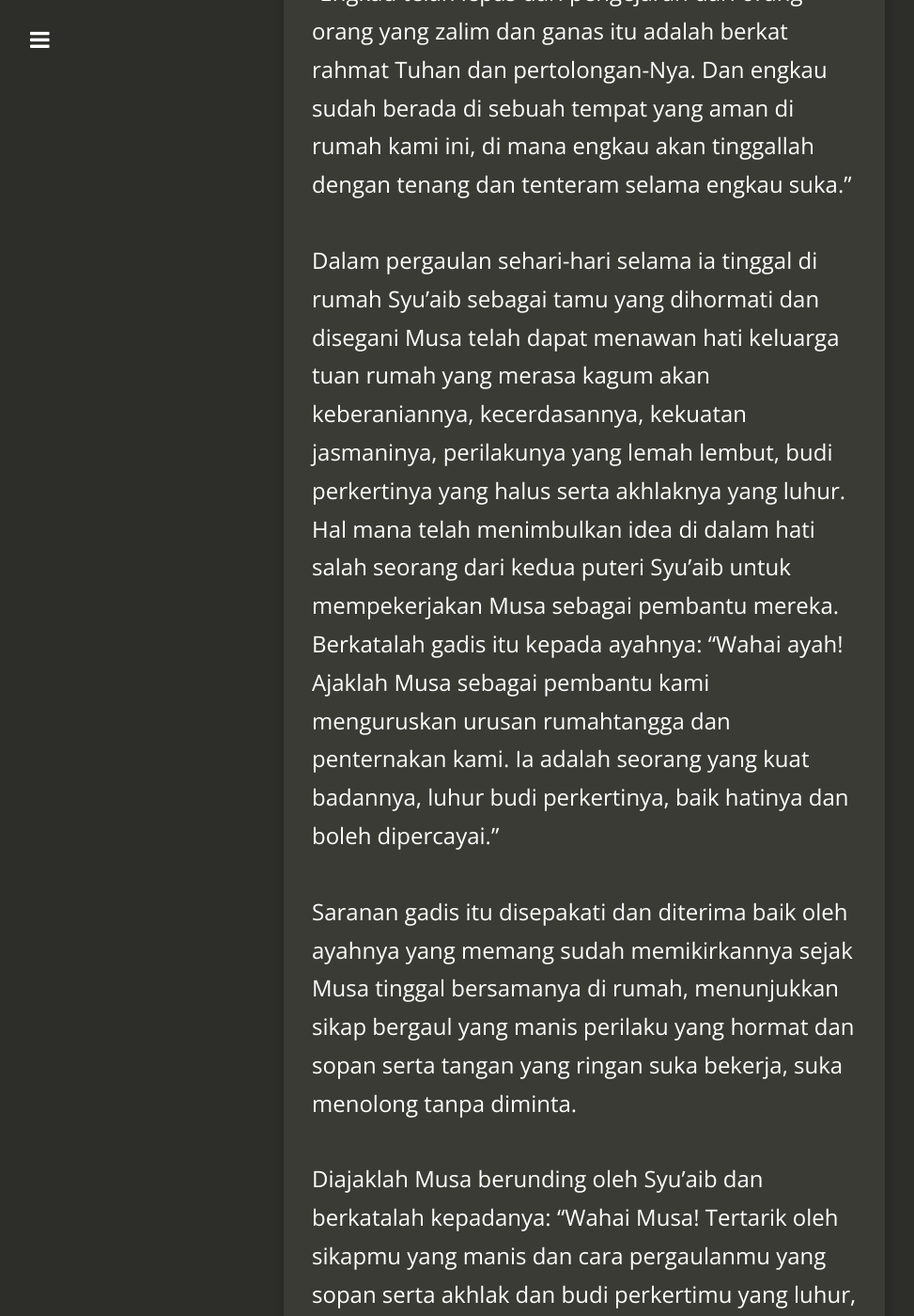
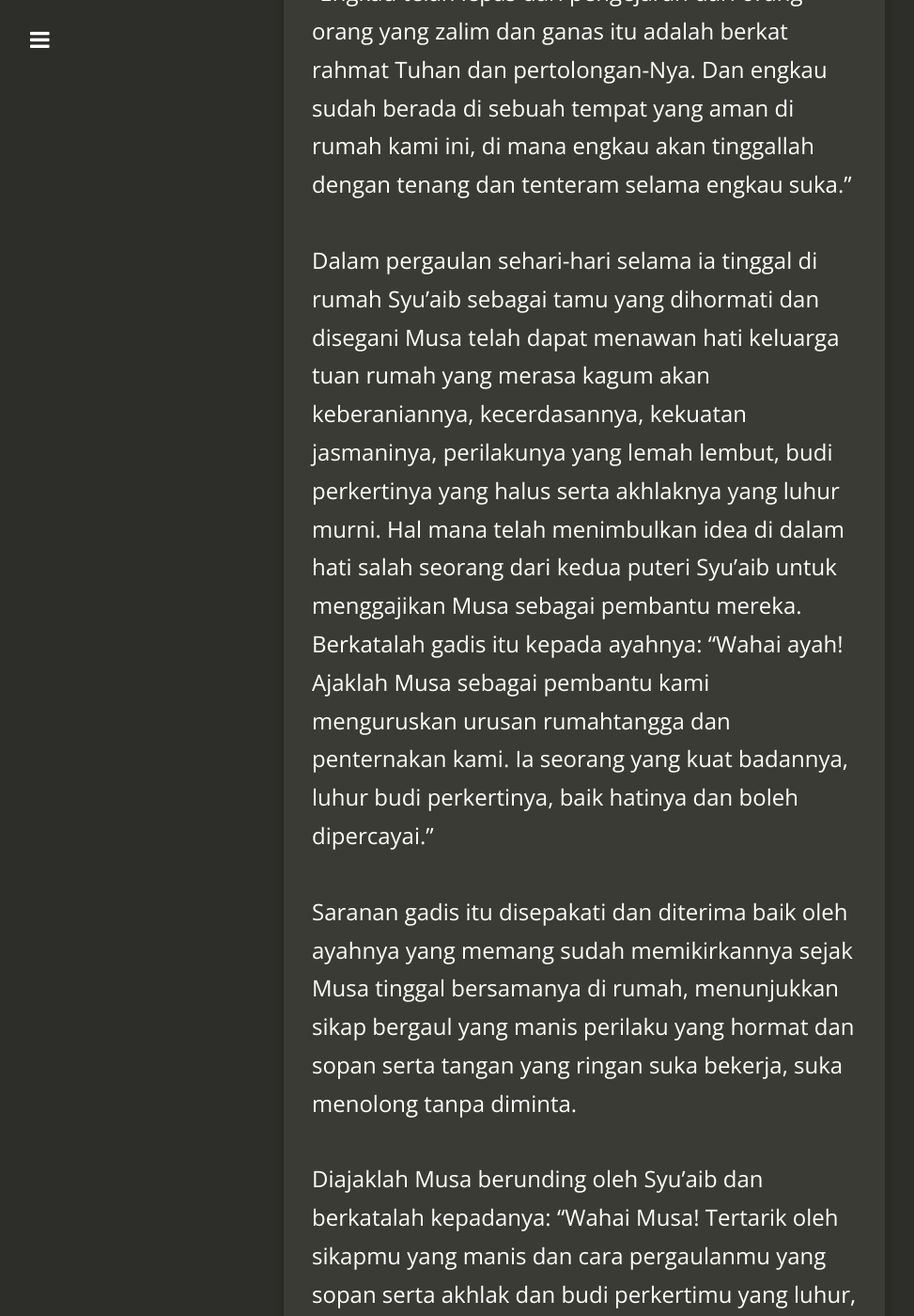
Before and after one commit to kedamaian/swsyafiq, a Jekyll site: the page built from _posts/2018-03-27-kisah-nabi-musa.md, in a window 1280 px wide and 1400 px high, scrolled down 23371 px. Shown: the whole window at 94% size, without its empty margins (18-991 px from the left). Built offline with Jekyll 4.4.1, drawn with Linux system fonts in a browser that asks for light colours; nearby versions of some CDN libraries; comment, search, counter and statistics services are not loaded; some of the changed text lies outside the part shown.

Commit message:
Update 2018-03-27-kisah-nabi-musa.md

```diff
--- a/_posts/2018-03-27-kisah-nabi-musa.md
+++ b/_posts/2018-03-27-kisah-nabi-musa.md
@@ -122,22 +122,22 @@
 
 Musa sebagai perantau yang masih asing di negeri itu, tiada mengenal dan dikenali orang tanpa berfikir panjang menerima undangan gadis itu dengan senang hati. Ia lalu mengikuti gadis itu dari belakang menuju ke rumah ayahnya yang bersedia menerimanya dengan penuh ramah-tamah, hormat dan mengucapkan terima kasihnya.
 
-Dalam berbincang-bincang dan bercakap-cakap dengan Syu'aib ayah kedua gadis yang sudah lanjut usianya itu Musa mengisahkan kepadanya peristiwa yang terjadi pada dirinya di Mesir sehingga terpaksa ia melarikan diri dan keluar meninggalkan tanah airnya bagi mengelakkan hukuman penyembelihan yang telah direncanakan oleh kaum Fir'aun terhadap dirinya.
+Dalam berbincang-bincang dan bercakap-cakap dengan Syu'aib ayah kedua gadis yang sudah lanjut usianya itu Musa mengisahkan kepadanya peristiwa yang terjadi pada dirinya di Mesir sehingga terpaksa ia melarikan diri dan keluar meninggalkan tanah airnya bagi mengelakkan hukuman bunuh yang telah dirancang oleh kaum Fir'aun terhadap dirinya.
 
 Berkata Syu'aib setelah mendengar kisah tamunya: "Engkau telah lepas dari pengejaran dari orang-orang yang zalim dan ganas itu adalah berkat rahmat Tuhan dan pertolongan-Nya. Dan engkau sudah berada di sebuah tempat yang aman di rumah kami ini, di mana engkau akan tinggallah dengan tenang dan tenteram selama engkau suka."
 
-Dalam pergaulan sehari-hari selama ia tinggal di rumah Syu'aib sebagai tamu yang dihormati dan disegani Musa telah dapat menawan hati keluarga tuan rumah yang merasa kagum akan keberaniannya, kecerdasannya, kekuatan jasmaninya, perilakunya yang lemah lembut, budi perkertinya yang halus serta akhlaknya yang luhur. Hal mana telah menimbulkan idea di dalam hati salah seorang dari kedua puteri Syu'aib untuk mempekerjakan Musa sebagai pembantu mereka. Berkatalah gadis itu kepada ayahnya: "Wahai ayah! Ajaklah Musa sebagai pembantu kami menguruskan urusan rumahtangga dan penternakan kami. Ia adalah seorang yang kuat badannya, luhur budi perkertinya, baik hatinya dan boleh dipercayai."
+Dalam pergaulan sehari-hari selama ia tinggal di rumah Syu'aib sebagai tamu yang dihormati dan disegani Musa telah dapat menawan hati keluarga tuan rumah yang merasa kagum akan keberaniannya, kecerdasannya, kekuatan jasmaninya, perilakunya yang lemah lembut, budi perkertinya yang halus serta akhlaknya yang luhur murni. Hal mana telah menimbulkan idea di dalam hati salah seorang dari kedua puteri Syu'aib untuk menggajikan Musa sebagai pembantu mereka. Berkatalah gadis itu kepada ayahnya: "Wahai ayah! Ajaklah Musa sebagai pembantu kami menguruskan urusan rumahtangga dan penternakan kami. Ia seorang yang kuat badannya, luhur budi perkertinya, baik hatinya dan boleh dipercayai."
 
 Saranan gadis itu disepakati dan diterima baik oleh ayahnya yang memang sudah memikirkannya sejak Musa tinggal bersamanya di rumah, menunjukkan sikap bergaul yang manis perilaku yang hormat dan sopan serta tangan yang ringan suka bekerja, suka menolong tanpa diminta.
 
-Diajaklah Musa berunding oleh Syu'aib dan berkatalah kepadanya: "Wahai Musa! Tertarik oleh sikapmu yang manis dan cara pergaulanmu yang sopan serta akhlak dan budi perkertimu yang luhur, selama engkau berada di rumah ini kami dan meningkat akan usiaku yang makin hari makin lanjut, maka aku ingin sekali mengambilmu sebagai menantu, mengahwinkan engkau dengan salah seorang dari kedua gadisku ini. Jika engkau dengan senang hati menerima tawaranku ini, maka sebagai maskahwinnya, aku minta engkau bekerja sebagai pembantu kami selama lapan tahun menguruskan penternakan kami dan soal-soal rumahtangga yang memerlukan tenagamu. Dan aku sangat berterima kasih kepada mu bila engkau secara suka rela mahu menambah dua tahun di atas lapan tahun yang menjadi syarat mutlak itu."
+Diajaklah Musa berunding oleh Syu'aib dan berkatalah kepadanya: "Wahai Musa! Tertarik oleh sikapmu yang manis dan cara pergaulanmu yang sopan serta akhlak dan budi perkertimu yang luhur, selama engkau berada di rumah ini kami dan meningkat akan usiaku yang makin hari makin lanjut, maka aku ingin sekali mengambilmu sebagai menantu, mengahwinkan engkau dengan salah seorang dari kedua gadisku ini. Jika engkau dengan senang hati menerima tawaranku ini, maka sebagai mas kahwinnya, aku minta engkau bekerja sebagai pembantu kami selama lapan tahun menguruskan penternakan kami dan soal-soal rumahtangga yang memerlukan tenagamu. Dan aku sangat berterima kasih kepada mu bila engkau secara suka rela mahu menambah dua tahun di atas lapan tahun yang menjadi syarat mutlak itu."
 
 Nabi Musa sebagai buruan yang lari dari tanah tumpah darahnya dan berada di negeri orang sebagai perantau, tiada sanak saudara, tiada sahabat telah menerima tawaran Syu'aib iut sebagai kurniaan dari Tuhan yang akan mengisi kekosongan hidupnya selaku seorang bujang yang memerlukan teman hidup untuk membantu menanggung beban kehidupan dengan segala suka dan dukanya. Ia segera tanpa berfikir panjang berkata kepada Syu'aib: "Aku merasa sangat bahagia, bahawa pakcik berkenan menerimaku sebagai menantu, semoga aku tidak menghampakan harapan pakcik yang telah berjasa kepada diriku sebagai tamu yang diterima dengan penuh hormat dan ramah tamah, kemudian dijadikannya sebagai menantu, suami kepada anak puterinya. Syarat kerja yang pakcik kemukakan sebagai mas kahwin, aku setujui dengan penuh tanggungjawab dan dengan senang hati."
 
 Setelah masa lapan tahun bekerja sebagai pembantu Syu'aib ditambah dengan suka rela dilampaui oleh Musa, dikahwinkanlah ia dengan puterinya yang bernama Shafura. Dan sebagai hadiah perkahwinan diberinyalah pasangan pengantin baru itu oleh Syu'aib beberapa ekor kambing untuk dijadikan modal pertama bagi hidupnya yang baru sebagai suami isteri. Pemberian beberpa ekor kambing itu juga merupakan tanda terimaksih Syu'aib kepada Musa yang selama ini di bawah pengurusannya, penternakan Syu'aib menjadi berkembang biak dengan cepatnya dan memberi hasil serta keuntungan yang berlipat ganda.
 Bacalah tentang isi cerita yang terurai ini di dalam ayat 22 sampai ayat 28, surah "Al-Qashash" juz 20 yang berbunyi sebagai berikut:~
 
-- Dan tatkala ia menghadap ke negeri Madyan, ia berdoa {lagi}: "Mudah-mudahan Tuhanku menimpaiku ke jalan yang benar.
+- Dan tatkala ia menuju ke negeri Madyan, ia berdoa {lagi}: "Mudah-mudahan Tuhanku menimpaiku ke jalan yang benar.
 
 - Dan tatkala ia sampai di sumber air di negeri Madyan, ia menjumpai di sana sekumpulan orang yang sedang memberi minum {ternakannya} dan ia menjumpai di belakang orang ramai itu, dua orang wanita yang sedang menghambat ternakannya. Musa berkata: "Apakah maksudmu {dengan berbuat begitu}?" Kedua wanita itu menjawab: "Kami tidak dapat meminumkan {ternakan kami} sebelum pengembala-pengembala itu memulangkan {ternakkannya} sedang bapa kami orang tua yang telah lanjut umurnya.
 
```
Also changed, not shown: other parts of _posts/2018-03-27-kisah-nabi-musa.md (+3 -3 lines).
